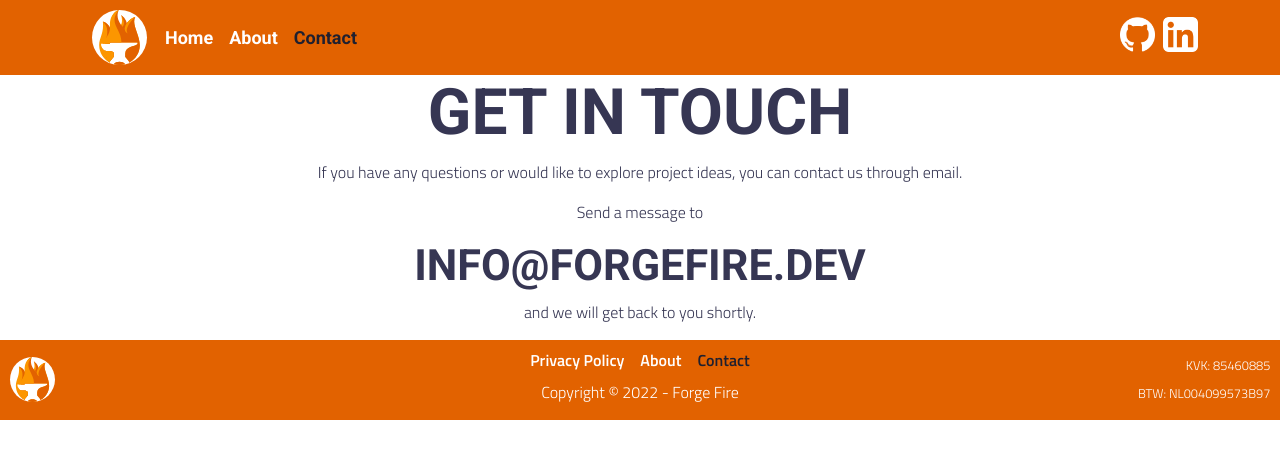
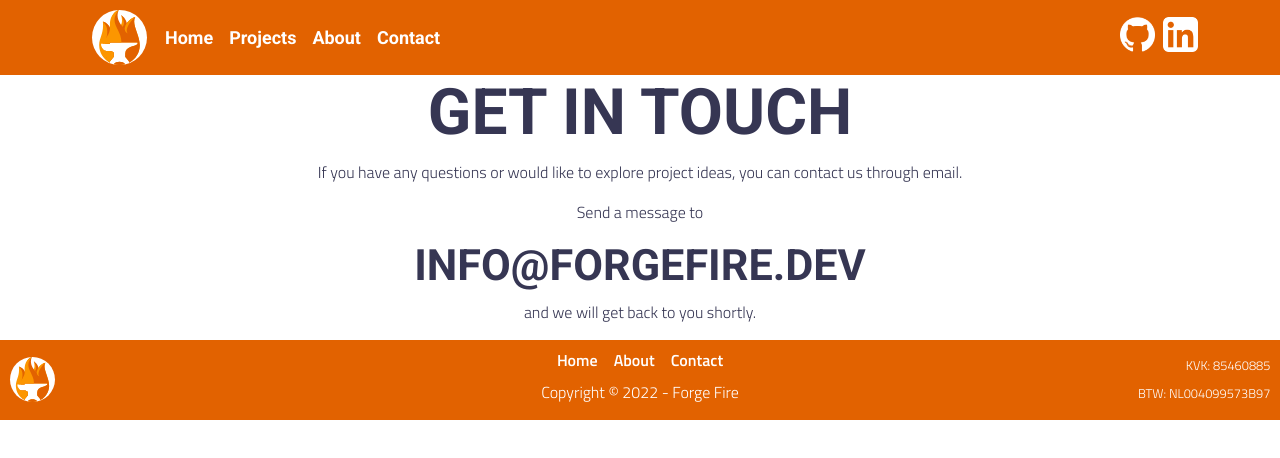
Before and after one commit to mickeybeurskens/forgefire-website, a Next.js app: page /contact in a window 1280 px wide. Shown: the top 458 px of the page. Built offline with nearby package versions, Linux system fonts and the light colour scheme.

Commit message:
Home page cleanup

```diff
--- a/components/About.js
+++ b/components/About.js
@@ -3,13 +3,13 @@ import styles from "../styles/about.module.scss"
 
 const About = () => {
   return (
-    <div className={styles.flex}>
+    <div id="about" className={styles.flex}>
       <div className={styles.image_col}>
         <Image src='/images/profile.jpg' alt="profile picture"
           height={300} width={300} className={styles.profile}/>
       </div>
       <div className={styles.text_col}>
-        <h2 className={styles.text + " center_h2"}>Bringing You Forge Fire</h2>
+        <h2 className={"center_h2 " + styles.title}>Bringing You Forge Fire</h2>
         <div className="feature_text">
         <p className={styles.text}>
           Hi, I’m <span>Mickey Beurskens</span>, founder of Forge Fire.
--- a/components/Footer.js
+++ b/components/Footer.js
@@ -8,9 +8,9 @@ import configs from '../lib/configs'
 
 const MenuItems = () => {
   const footerPageNames = [
-    {name: 'Privacy Policy', link: '/privacy-policy'},
-    {name: 'About', link: '/about'},
-    {name: 'Contact', link: '/contact'},
+    {name: 'Home', link: '/'},
+    {name: 'About', link: '/#about'},
+    {name: 'Contact', link: '/#contact'},
   ]
 
   const currentPath = useRouter().pathname
--- a/components/Header.js
+++ b/components/Header.js
@@ -12,8 +12,9 @@ import configs from '../lib/configs.js'
 const Header = () => {
   const headerPageNames = [
     {name: 'Home', link: '/'},
-    {name: 'About', link: '/about'},
-    {name: 'Contact', link: '/contact'}
+    {name: 'Projects', link: '/#projects'},
+    {name: 'About', link: '/#about'},
+    {name: 'Contact', link: '/#contact'}
   ]
   const socials_size = 35;
 
--- a/components/ProjectHighlights.js
+++ b/components/ProjectHighlights.js
@@ -7,7 +7,7 @@ const ProjectHighlights = ({posts}) => {
     <>
           <Swirl/>
       <div id="projects" className={styles.alt_bg}>
-        <h2 className='center_h2'>Project Highlights</h2>
+        <h2 className={styles.title + ' center_h2'}>Project Highlights</h2>
         <p></p>
         <PostOverview posts={posts} numberOfBlogs={3}/>
       </div>
--- a/components/home/Hero.js
+++ b/components/home/Hero.js
@@ -15,8 +15,8 @@ const Hero = () => {
           <p className={styles.text}>In-House Software</p>
         </div>
         <div className="d-grid gap-3 p-4 d-sm-flex justify-content-sm-center">
-          <PrimaryButton text={"Projects"} url="#projects"/>
-          <PrimaryButton text={"About Forge Fire"} url="/About"/>
+          <PrimaryButton text={"Projects"} url="/#projects"/>
+          <PrimaryButton text={"About Forge Fire"} url="/#about"/>
         </div>
       </div>
       <Divider/>
--- a/lib/configs.js
+++ b/lib/configs.js
@@ -2,7 +2,8 @@ const configs = {
   github_url: "https://github.com/mickeybeurskens",
   linkedin_url: "https://www.linkedin.com/in/mickey-beurskens/",
   kvk_number: "85460885",
-  btw_number: "NL004099573B97"
+  btw_number: "NL004099573B97",
+  email: "info@forgefire.dev"
 }
 
 export default configs
--- a/styles/about.module.scss
+++ b/styles/about.module.scss
@@ -1,6 +1,7 @@
 .flex {
   display: flex;
   justify-content: center;
+  padding-bottom: 2rem;
 }
 
 .image_col {
@@ -18,3 +19,8 @@
 .text {
   text-align: left;
 }
+
+.title {
+  text-align: left;
+  margin-bottom: 1rem;
+}
--- a/styles/contact.module.scss
+++ b/styles/contact.module.scss
@@ -1,7 +1,19 @@
 @import "default_style";
 
 .margin{
-  margin-bottom: 1rem;
+  margin-top: 5rem;
+  margin-bottom: 8rem;
+}
+
+.title {
+  margin-bottom: 1.0rem;
+}
+
+.text {
+  max-width: 20rem;
+  text-align: center;
+  margin: auto;
+  margin-bottom: 1.8rem;
 }
 
 .email {
@@ -15,4 +27,9 @@
   $c-spanish-orange 100%);
   width: 25rem;
   margin: auto;
+  border-radius: 10px;
 }
+
+.email_link {
+  text-decoration: none;
+}
--- a/styles/global.scss
+++ b/styles/global.scss
@@ -52,7 +52,6 @@ body {
 
 .center_h2 {
   text-align: center;
-  margin-bottom: 3rem;
 }
 
 .feature_text {
--- a/styles/project_highlights.module.scss
+++ b/styles/project_highlights.module.scss
@@ -3,3 +3,7 @@
 .alt_bg {
   background-color: $c-main-2;
 }
+
+.title {
+  padding: 2rem 0;
+}
```
Also changed, not shown: components/Contact.js (+7 -4 lines).
